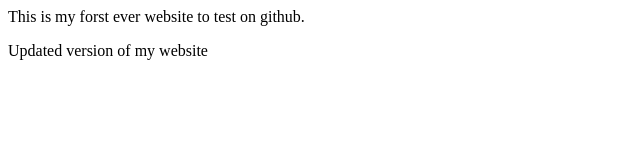
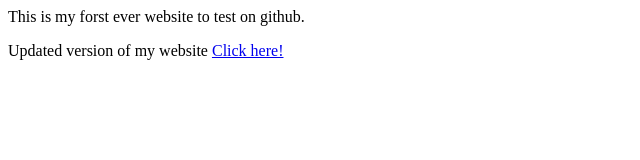
Before and after one commit to kumsa-tana/shure-test, a plain HTML site: page index.html in a window 1280 px wide. Shown: the whole page, without its empty margins (0-640 px from the left). Drawn offline with Linux system fonts and the light colour scheme.

Commit message:
link added again

```diff
--- a/index.html
+++ b/index.html
@@ -4,7 +4,7 @@
   <body>
     <body>
       <html>
-        <p>This is my forst ever website to test on github.</p><p>Updated version of my website <a href="https://www.stockholmoromochurch.com/" ></a></p>
+        <p>This is my forst ever website to test on github.</p><p>Updated version of my website <a href="https://www.stockholmoromochurch.com/" >Click here!</a></p>
         </html>
       </body>
     </body>
```
